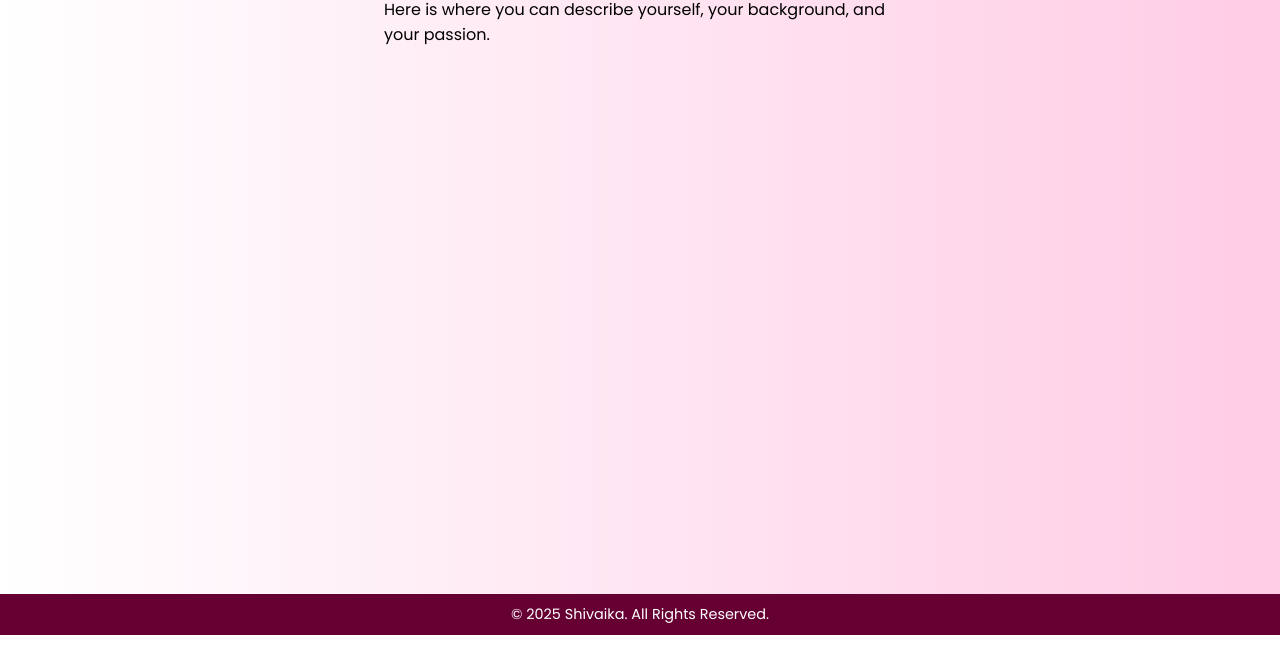
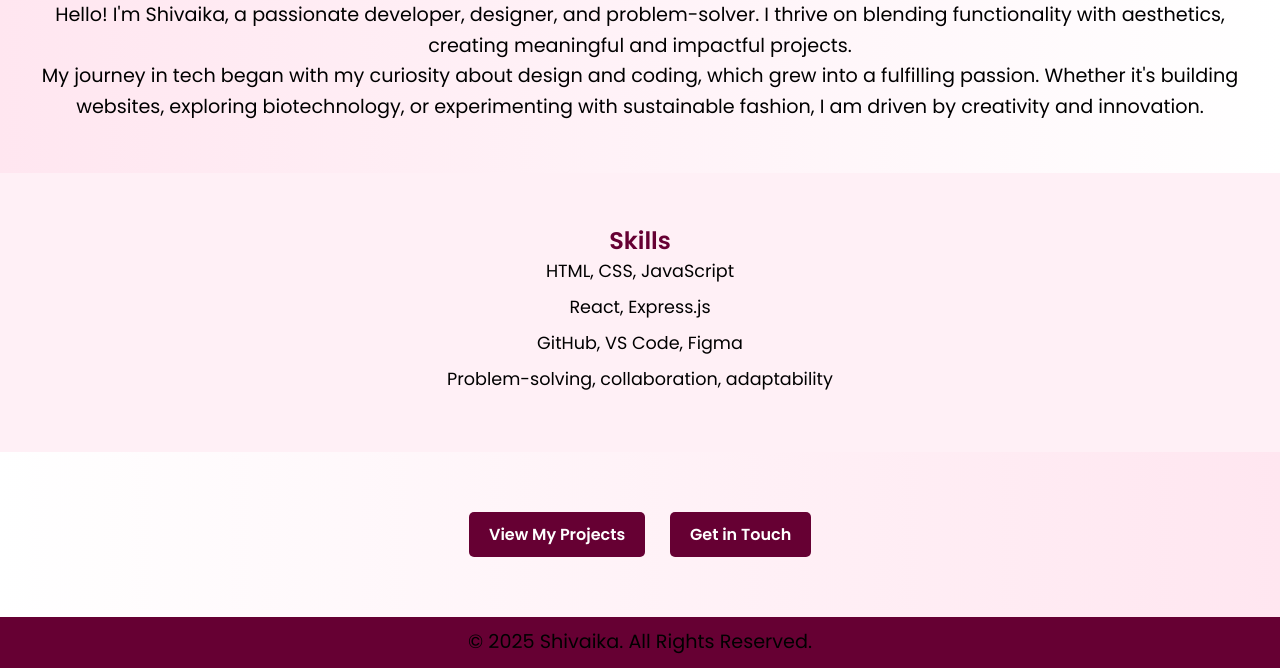
Before and after one commit to shivaikak/Portfolio-Website, a website: page about.html in a window 1280 px wide. Shown: the part 165-833 px from the top of the page. Before the commit the page ends 800 px from the top, so only its background shows below. Drawn offline with nearby package versions, Linux system fonts and the light colour scheme.

Commit message:
Updated about page and styles

```diff
--- a/about.html
+++ b/about.html
@@ -36,14 +36,46 @@
             </div>
         </div>
     </nav>
-    <section>
-        <div class="main-container">
-            <div class="content">
-                <h1>About Me</h1>
-                <p>Here is where you can describe yourself, your background, and your passion.</p>
+    <section class="about-intro">
+        <div class="about-container">
+            <div class="about-content">
+                <h1 data-aos="fade-up" data-aos-duration="1000">About Me</h1>
+                <p data-aos="fade-up" data-aos-duration="1000" data-aos-delay="200">
+                    Hello! I'm <span>Shivaika</span>, a passionate developer, designer, and problem-solver.
+                    I thrive on blending functionality with aesthetics, creating meaningful and impactful projects.
+                </p>
+                <p data-aos="fade-up" data-aos-duration="1000" data-aos-delay="400">
+                    My journey in tech began with my curiosity about design and coding, which grew into a fulfilling passion.
+                    Whether it's building websites, exploring biotechnology, or experimenting with sustainable fashion,
+                    I am driven by creativity and innovation.
+                </p>
             </div>
         </div>
     </section>
+
+    <section class="skills-section">
+        <div class="about-container">
+            <div class="skills">
+                <h2 data-aos="fade-up" data-aos-duration="1000" data-aos-delay="600">Skills</h2>
+                <ul data-aos="fade-up" data-aos-duration="1000" data-aos-delay="800">
+                    <li>HTML, CSS, JavaScript</li>
+                    <li>React, Express.js</li>
+                    <li>GitHub, VS Code, Figma</li>
+                    <li>Problem-solving, collaboration, adaptability</li>
+                </ul>
+            </div>
+        </div>
+    </section>
+
+    <section class="cta-section">
+        <div class="about-container">
+            <div class="cta">
+                <button data-aos="zoom-in" data-aos-duration="1000" data-aos-delay="1000"><a href="projects.html">View My Projects</a></button>
+                <button data-aos="zoom-in" data-aos-duration="1000" data-aos-delay="1200"><a href="contact.html">Get in Touch</a></button>
+            </div>
+        </div>
+    </section>
+
     <footer>
         <p>© 2025 Shivaika. All Rights Reserved.</p>
     </footer>
--- a/style.css
+++ b/style.css
@@ -290,3 +290,73 @@ footer {
     font-size: 0.9rem;
     position: relative; /* Keeps the footer at the bottom of the content */
 }
+/* About Intro Section */
+.about-intro {
+    background: linear-gradient(to right, #ffe6f0, #ffffff); /* Light pink to white gradient */
+    padding: 50px 20px;
+    text-align: center;
+}
+
+/* Skills Section */
+.skills-section {
+    background-color: #fff0f6; /* Very light pink */
+    padding: 50px 20px;
+    text-align: center;
+}
+
+/* Call-to-Action Section */
+.cta-section {
+    background: linear-gradient(to right, #ffffff, #ffe6f0); /* White to light pink gradient */
+    padding: 50px 20px;
+    text-align: center;
+}
+
+/* General Styles for About Page */
+.about-container {
+    max-width: 1200px;
+    margin: 0 auto;
+}
+
+h1, h2 {
+    color: rgb(102, 0, 51); /* Matches theme color */
+}
+
+p {
+    font-size: 1.2rem;
+    color: black;
+    line-height: 1.6;
+}
+
+.skills ul {
+    list-style: none;
+    padding: 0;
+}
+
+.skills ul li {
+    font-size: 1.1rem;
+    margin-bottom: 10px;
+}
+
+/* Call-to-Action Buttons */
+.cta button {
+    margin: 10px;
+    padding: 10px 20px;
+    font-size: 1rem;
+    font-weight: bold;
+    color: white;
+    background-color: rgb(102, 0, 51);
+    border: none;
+    border-radius: 5px;
+    cursor: pointer;
+    transition: transform 0.2s, box-shadow 0.2s;
+}
+
+.cta button:hover {
+    transform: scale(1.1);
+    box-shadow: 0 0 10px rgb(102, 0, 51);
+}
+
+.cta button a {
+    color: white;
+    text-decoration: none;
+}
```
Also changed, not shown: biotechnology.html (+1 -1 lines), contact.html (+1 -1 lines), fashion.html (+1 -1 lines).
